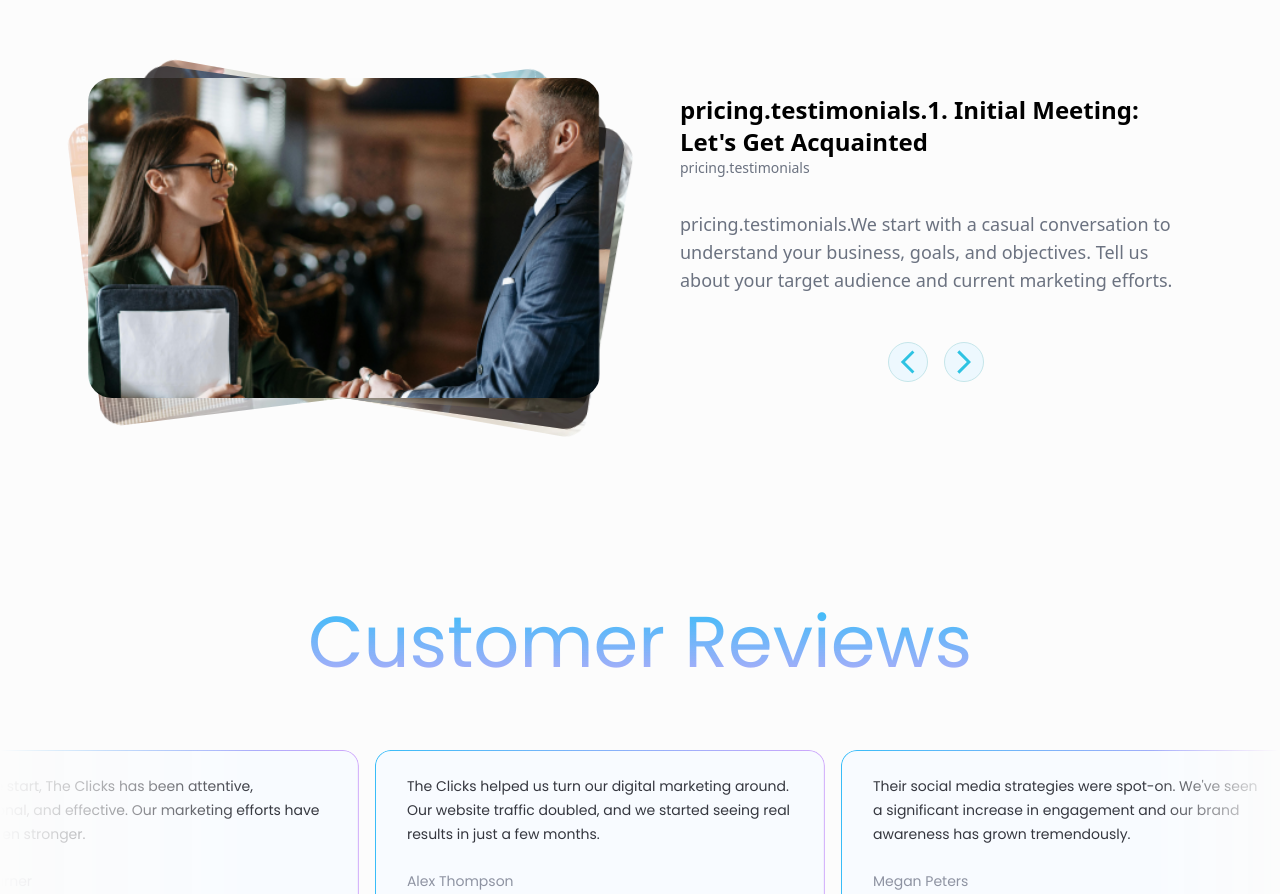
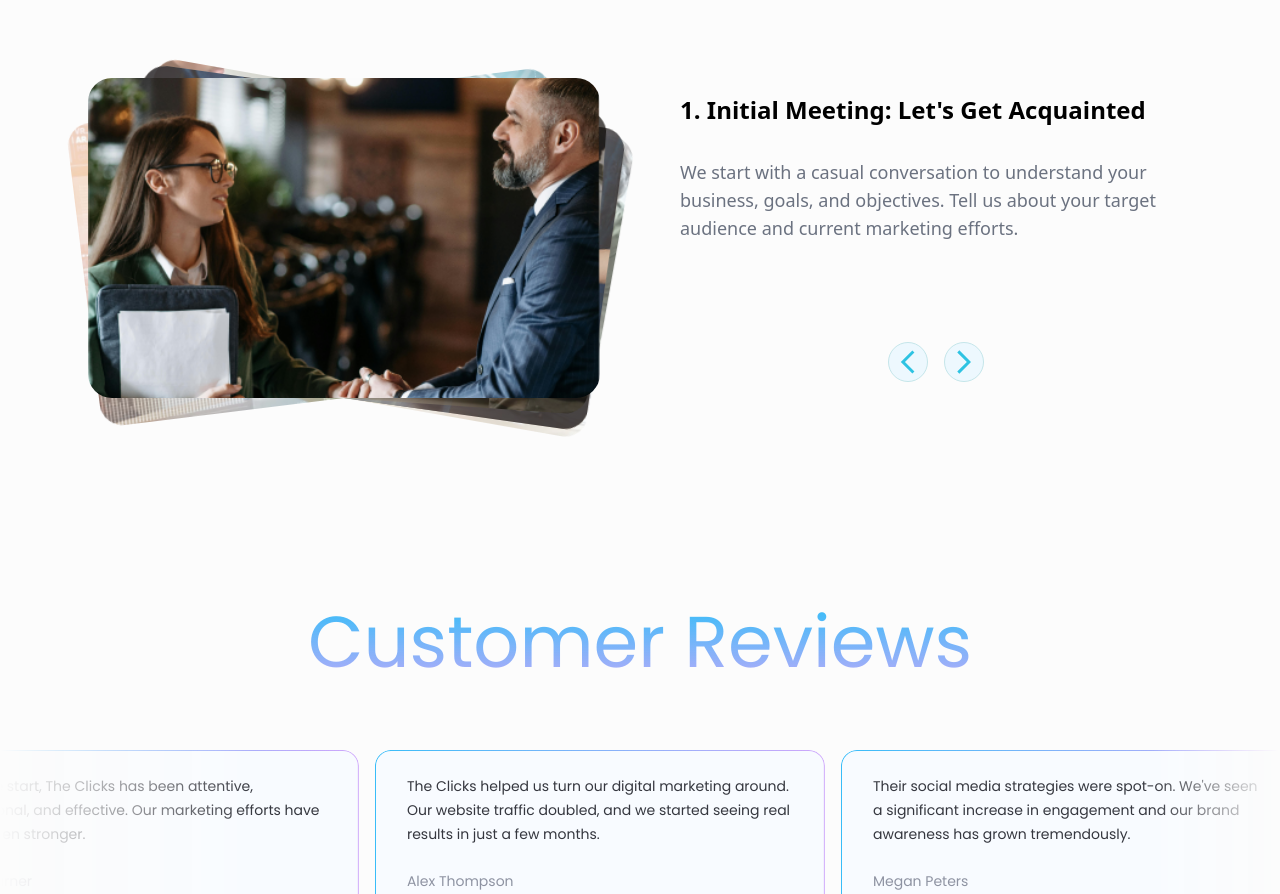
Before and after one commit to the-clicks-dev-team-1/clicks, a Next.js app: page /en in a window 1280 px wide. Shown: the part 4030-4924 px from the top of the page. Built offline with nearby package versions, Linux system fonts and the light colour scheme; what tailwindcss-filters would draw is missing.

Commit message:
translation link fixed in animated-testimonials

```diff
--- a/components/ui/animated-testimonials.tsx
+++ b/components/ui/animated-testimonials.tsx
@@ -22,7 +22,7 @@ export const AnimatedTestimonials = ({
   testimonials: Testimonial[];
   autoplay?: boolean;
 }) => {
-  const t = useTranslations("pricing.testimonials");
+  const t = useTranslations();
   const [active, setActive] = useState(0);
 
   const handleNext = useCallback(() => {
```
